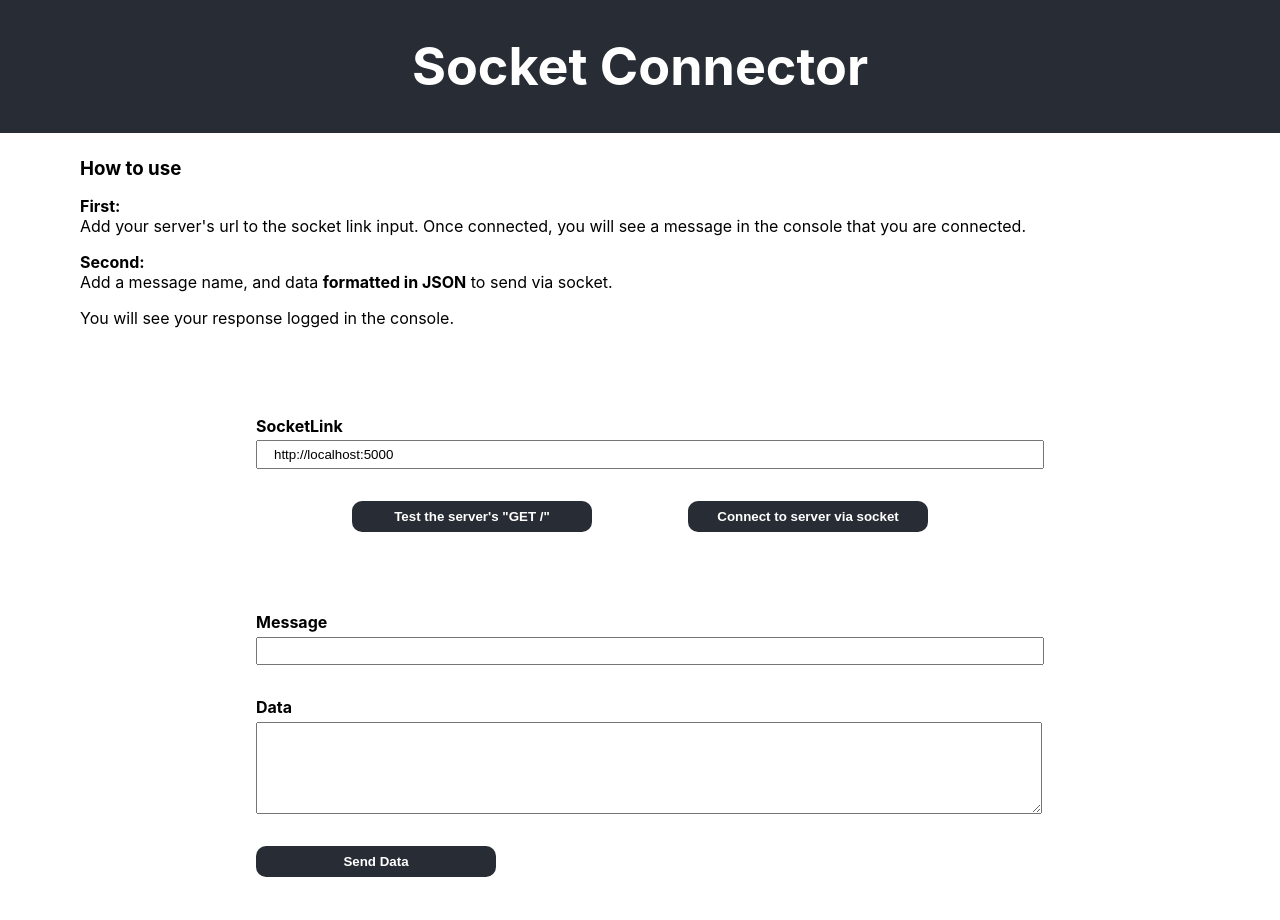
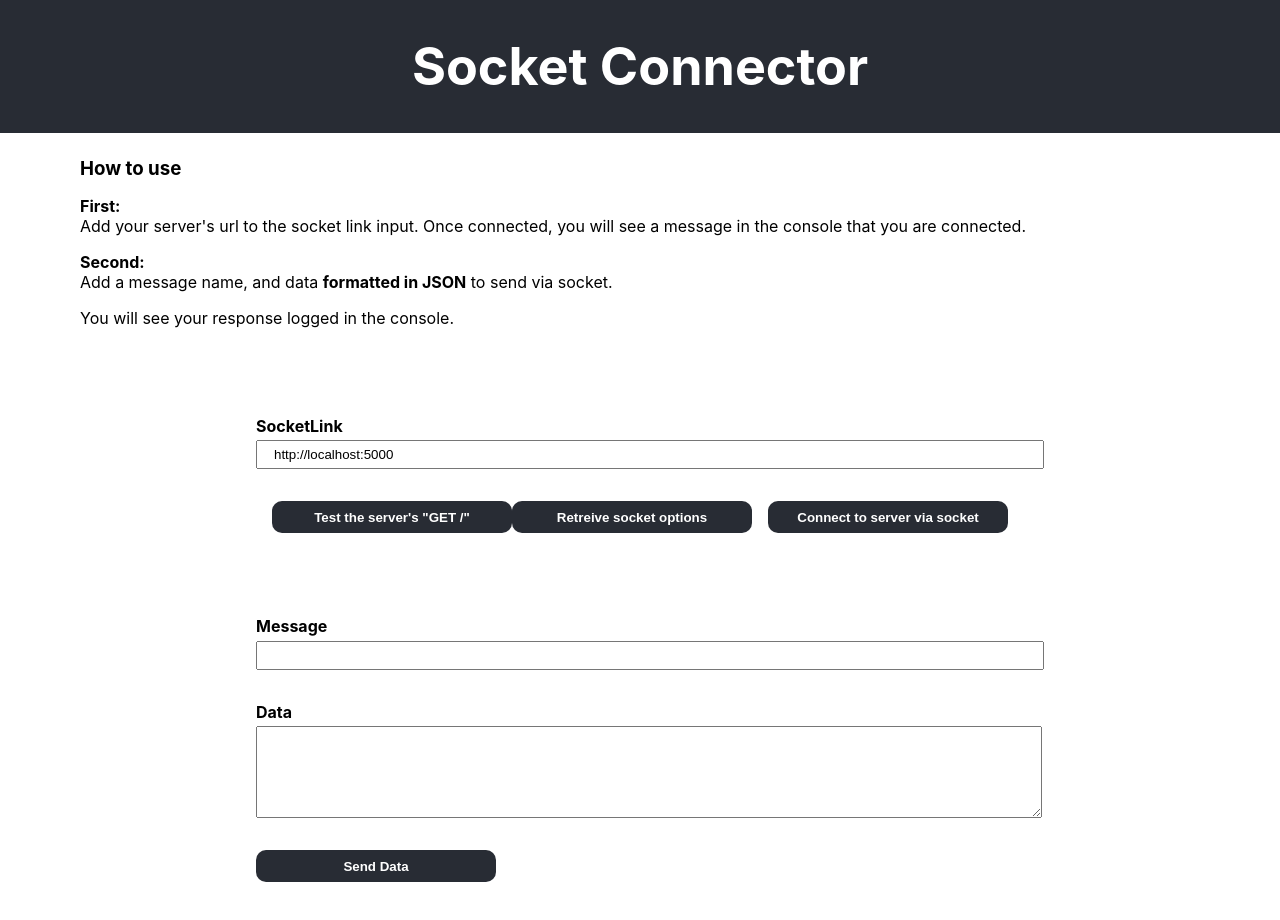
Before and after one commit to DevWarr/socketconnector, a React (Create React App) app: page / in a window 1280 px wide. Shown: the top 920 px of the page. Built offline with nearby package versions, Linux system fonts and the light colour scheme.

Commit message:
Adds axios call to retrieve socketoptions for easier testing

```diff
--- a/src/App.css
+++ b/src/App.css
@@ -56,7 +56,9 @@ label {
 }
 
 button {
+  margin-bottom: 0.2rem;
   width: 15rem;
+  height: 2rem;
   background-color: #282c34;
   font-weight: bold;
   color: white;
--- a/src/App.js
+++ b/src/App.js
@@ -1,12 +1,14 @@
 import React from 'react';
 import io from 'socket.io-client';
-import axios from 'axios'
+import axios from 'axios';
 import './App.css';
 
 function App() {
 	const [form, setForm] = React.useState({ message: '', data: '' });
 	const [socketLink, setSocketLink] = React.useState('http://localhost:5000');
 	const [socket, setSocket] = React.useState(null);
+
+	const [socketoptions, setSocketOptions] = React.useState(['test', 'init', 'debug/reset', 'move']);
 
 	React.useEffect(() => {
 		if (socket) {
@@ -32,19 +34,26 @@ function App() {
 		});
 	};
 
-	const testServer = e => {
+	const testServer = (e) => {
 		e.preventDefault();
 		console.log(socketLink);
-		axios.get(socketLink)
-			.then(console.log)
-			.catch(console.error)
+		axios.get(socketLink).then(console.log).catch(console.error);
+	};
+
+	const socketOptions = (e) => {
+		e.preventDefault();
+		console.log(socketLink);
+		axios
+			.get(socketLink + '/socketoptions')
+			.then((res) => setSocketOptions(res.data))
+			.catch(console.error);
 	};
 
 	const connectSocket = (e) => {
 		e.preventDefault();
 		console.log(socketLink);
 		try {
-			const socket = io.connect(socketLink, {withCredentials: false});
+			const socket = io.connect(socketLink, { withCredentials: false });
 			setSocket(socket);
 		} catch (e) {
 			console.error(e);
@@ -98,17 +107,31 @@ function App() {
 					onChange={(e) => setSocketLink(e.target.value)}
 				/>
 				<div style={{ display: 'flex', justifyContent: 'space-evenly' }}>
-					<button onClick={testServer}>Test the server's "GET /"</button>
+					<div class="http">
+						<button onClick={testServer}>Test the server's "GET /"</button>
+						<button onClick={socketOptions}>Retreive socket options</button>
+					</div>
 					<button onClick={connectSocket}>Connect to server via socket</button>
 				</div>
 			</form>
 
-			<form className="data">
+			<form className="data" onSubmit={sendSocket}>
 				<label htmlFor="message">Message</label>
-				<input id="message" name="message" value={form.message} onChange={changeHandler} />
+				<input
+					id="message"
+					name="message"
+					list="message-options"
+					value={form.message}
+					onChange={changeHandler}
+				/>
+				<datalist id="message-options">
+					{socketoptions.map((opt, i) => (
+						<option key={i}>{opt}</option>
+					))}
+				</datalist>
 				<label htmlFor="data">Data</label>
 				<textarea id="data" name="data" value={form.data} onChange={changeHandler} />
-				<button onClick={sendSocket}>Send Data</button>
+				<button type="submit">Send Data</button>
 			</form>
 		</div>
 	);
```
